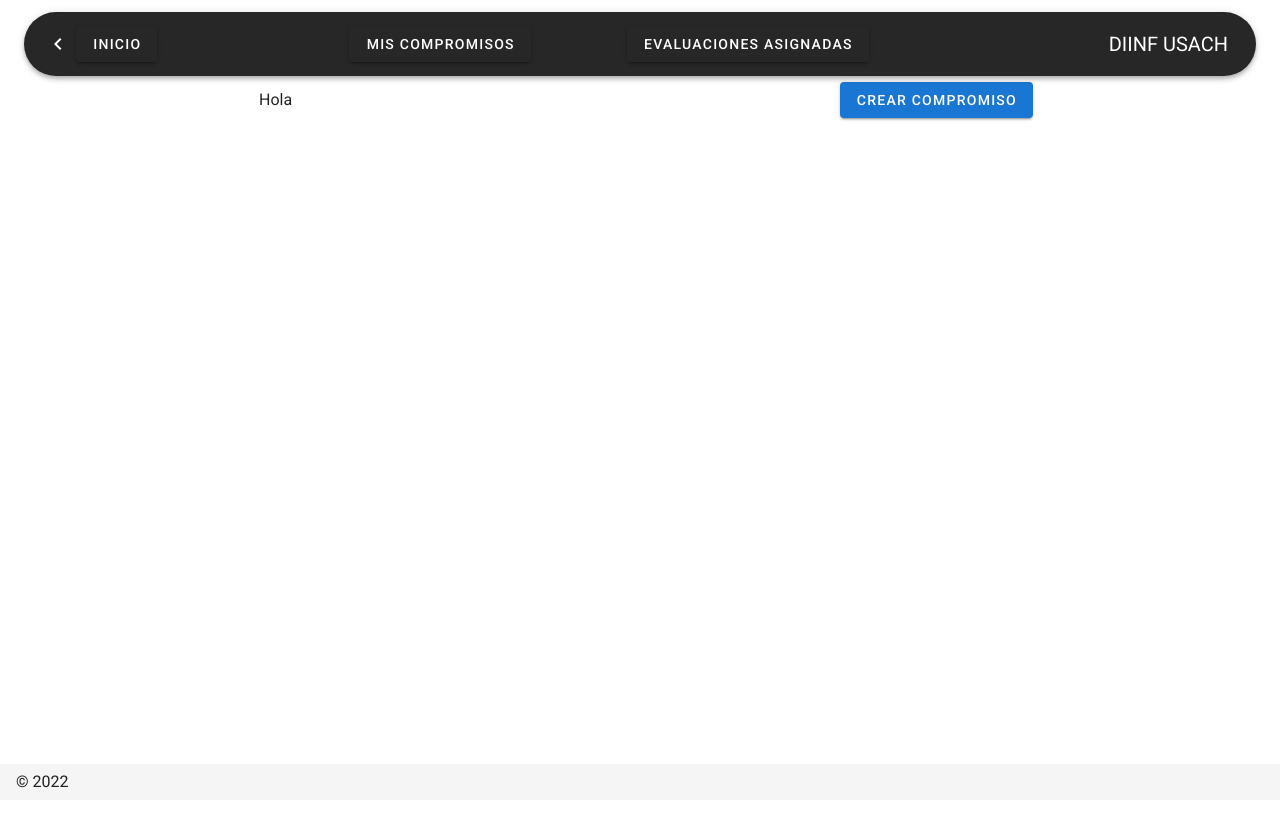
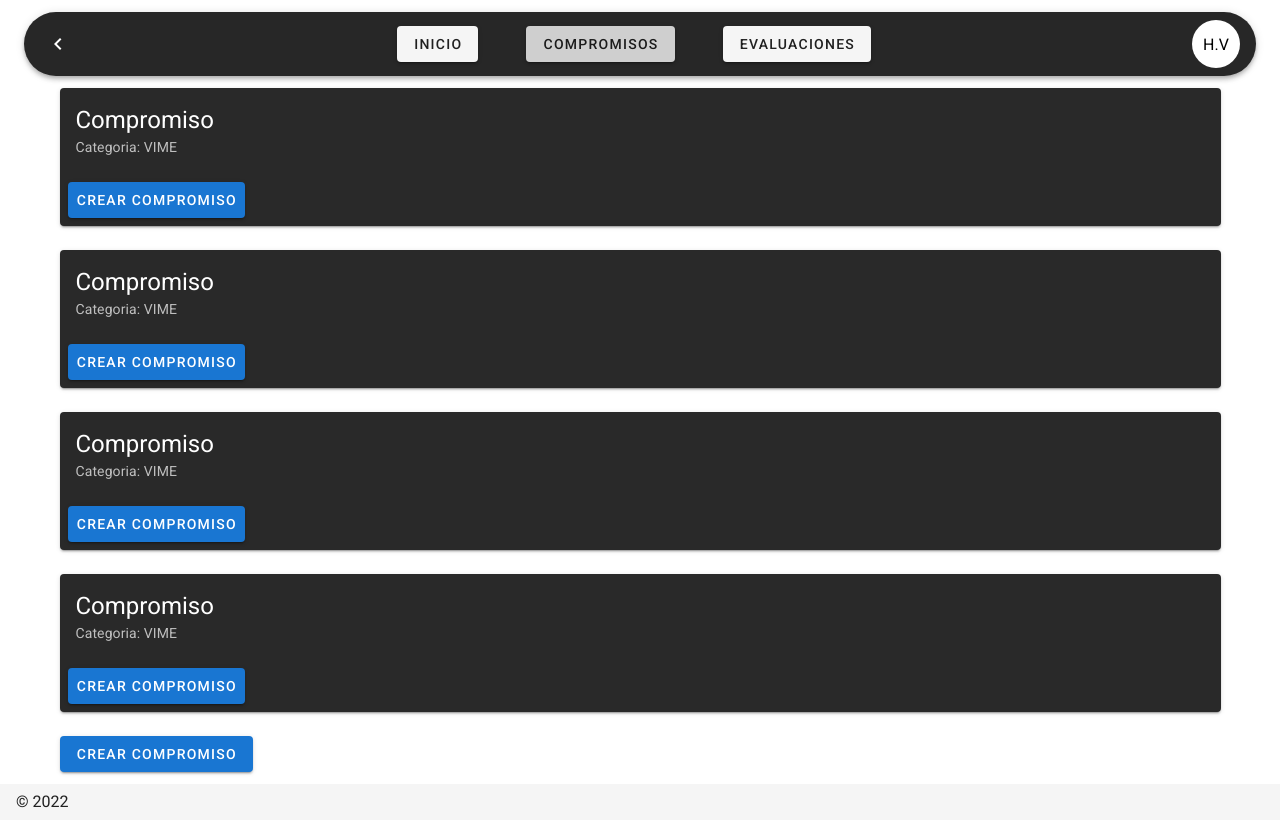
Before and after one commit to umibana/Fingeso_frontend, a Nuxt app: page /compromisos in a window 1280 px wide. Built offline with nearby package versions, Linux system fonts and the light colour scheme.

Commit message:
Compromisos static page; working on Evidencia component

```diff
--- /dev/null
+++ b/components/AgregarEvidenciaButton.vue
@@ -0,0 +1,44 @@
+<template>
+  <v-dialog v-model="dialog" persistent>
+    <template #activator="{ on, attrs }">
+      <v-btn color="primary" dark v-bind="attrs" v-on="on">
+        Crear Compromiso</v-btn
+      >
+    </template>
+    <v-card>
+      <v-card-title>
+        <span class="text-h4">Agregar Evidencia</span>
+      </v-card-title>
+      <v-card-text class="mt-3">
+        <v-container>
+          <v-row>
+            <v-textarea
+              label="Descripcion de la evidencia"
+              maxlength="500"
+              required
+            ></v-textarea>
+          </v-row>
+        </v-container>
+      </v-card-text>
+      <v-card-actions>
+        <v-spacer></v-spacer>
+        <v-btn color="blue darken-1" text @click="dialog = false">
+          Cerrar
+        </v-btn>
+        <v-btn color="blue darken-1" text @click="dialog = false">
+          Guardar
+        </v-btn>
+      </v-card-actions>
+    </v-card>
+  </v-dialog>
+</template>
+
+<script>
+export default {
+  data() {
+    return {
+      dialog: false,
+    }
+  },
+}
+</script>
--- a/components/CompromisoDatos.vue
+++ b/components/CompromisoDatos.vue
@@ -0,0 +1,21 @@
+<template>
+  <v-col cols="12">
+    <v-card color="#292929" dark>
+      <v-card-title class="text-h5"> Compromiso </v-card-title>
+      <v-card-subtitle> Categoria: {{ categoria }} </v-card-subtitle>
+      <v-card-actions>
+        <AgregarEvidenciaButton> </AgregarEvidenciaButton>
+      </v-card-actions>
+    </v-card>
+  </v-col>
+</template>
+
+<script>
+export default {
+  data() {
+    return {
+      categoria: 'VIME',
+    }
+  },
+}
+</script>
--- a/layouts/default.vue
+++ b/layouts/default.vue
@@ -7,22 +7,6 @@
     <!--   fixed -->
     <!--   app -->
     <!-- > -->
-    <!--   <v-list> -->
-    <!--     <v-list-item -->
-    <!--       v-for="(item, i) in items" -->
-    <!--       :key="i" -->
-    <!--       :to="item.to" -->
-    <!--       router -->
-    <!--       exact -->
-    <!--     > -->
-    <!--       <v-list-item-action> -->
-    <!--         <v-icon>{{ item.icon }}</v-icon> -->
-    <!--       </v-list-item-action> -->
-    <!--       <v-list-item-content> -->
-    <!--         <v-list-item-title>{{ item.title }}</v-list-item-title> -->
-    <!--       </v-list-item-content> -->
-    <!--     </v-list-item> -->
-    <!--   </v-list> -->
     <!-- </v-navigation-drawer> -->
     <v-app-bar class="rounded-pill mt-3 ml-6 mr-6" dark fixed app>
       <!-- <v-app-bar-nav-icon @click.stop="drawer = !drawer" /> -->
@@ -37,16 +21,27 @@
       <!--   <v-icon>mdi-minus</v-icon> -->
       <!-- </v-btn> -->
       <!-- <v-toolbar-title>{{ title }}</v-toolbar-title> -->
-      <v-btn> Inicio </v-btn>
+
       <v-spacer />
+      <v-btn
+        v-for="(item, i) in items"
+        :key="i"
+        :to="item.to"
+        light
+        router
+        exact
+        class="ma-6"
+      >
+        {{ item.title }}
+      </v-btn>
       <v-spacer />
-      <v-btn> Mis Compromisos </v-btn>
-      <v-spacer />
-      <v-btn> Evaluaciones Asignadas</v-btn>
-      <v-spacer />
-      <v-spacer />
-      <v-avatar> </v-avatar>
-      <v-toolbar-title class="pr-3">{{ username }}</v-toolbar-title>
+      <v-avatar color="white">
+        <span class="black--text">H.V</span>
+      </v-avatar>
+
+      <!-- <v-btn light :to="items[1].to"> Mis Compromisos </v-btn> -->
+      <!-- <v-btn light :to="items[2].to"> Evaluaciones Asignadas</v-btn> -->
+      <!-- <v-toolbar-title class="pr-3">{{ username }}</v-toolbar-title> -->
       <!-- <v-btn icon @click.stop="rightDrawer = !rightDrawer"> -->
       <!--   <v-icon>mdi-menu</v-icon> -->
       <!-- </v-btn> -->
@@ -83,18 +78,20 @@ export default {
       items: [
         {
           icon: 'mdi-apps',
-          title: 'Welcome',
-          to: '/userDashboard',
+          title: 'Inicio',
+          to: '/index',
+        },
+        {
+          icon: 'mdi-apps',
+          title: 'Compromisos',
+          to: '/compromisos',
         },
         {
           icon: 'mdi-chart-bubble',
-          title: 'Inspire',
+          title: 'Evaluaciones',
           to: '/inspire',
         },
       ],
-      miniVariant: false,
-      right: true,
-      rightDrawer: false,
       title: 'Vuetify.js',
       username: 'DIINF USACH',
     }
--- a/pages/compromisos.vue
+++ b/pages/compromisos.vue
@@ -1,12 +1,37 @@
 <template>
   <v-row justify="center" align="center">
-    <v-col cols="12" sm="8" md="6"> Hola </v-col>
-    <CrearCompromisoButton> </CrearCompromisoButton>
+    <CompromisoDatos v-for="(compromiso, i) in compromisoArray" :key="i">
+    </CompromisoDatos>
+    <v-col cols="12">
+      <CrearCompromisoButton> </CrearCompromisoButton>
+    </v-col>
   </v-row>
 </template>
 
+<!-- Esto despues debera leer del backend -->
 <script>
 export default {
+  data: () => ({
+    compromisoArray: [
+      {
+        icon: 'mdi-inbox',
+        text: 'Inbox',
+      },
+      {
+        icon: 'mdi-star',
+        text: 'Star',
+      },
+      {
+        icon: 'mdi-send',
+        text: 'Send',
+      },
+      {
+        icon: 'mdi-email-open',
+        text: 'Drafts',
+      },
+    ],
+    model: 1,
+  }),
   name: 'CompromisosPage',
 }
 </script>
```
